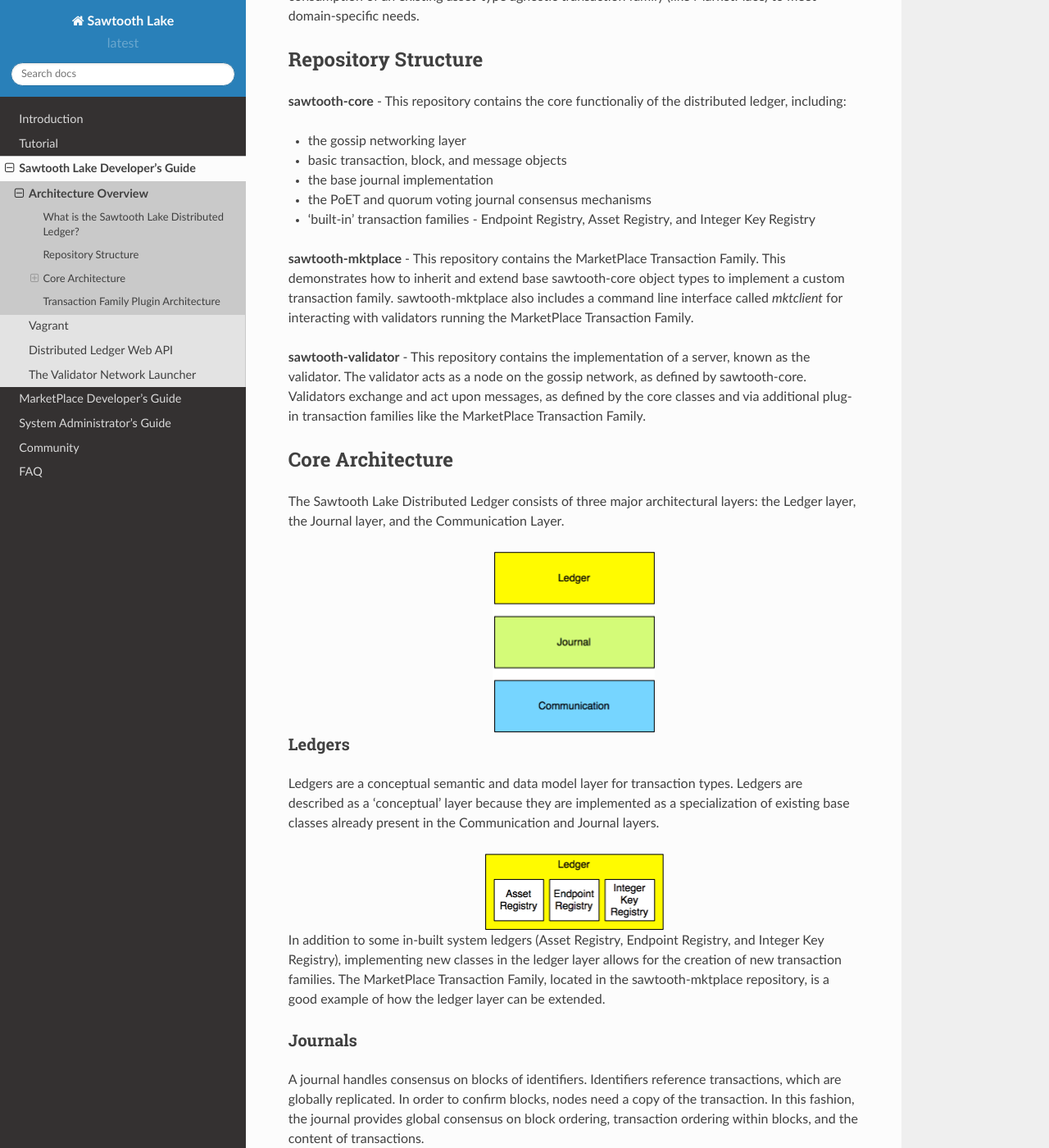
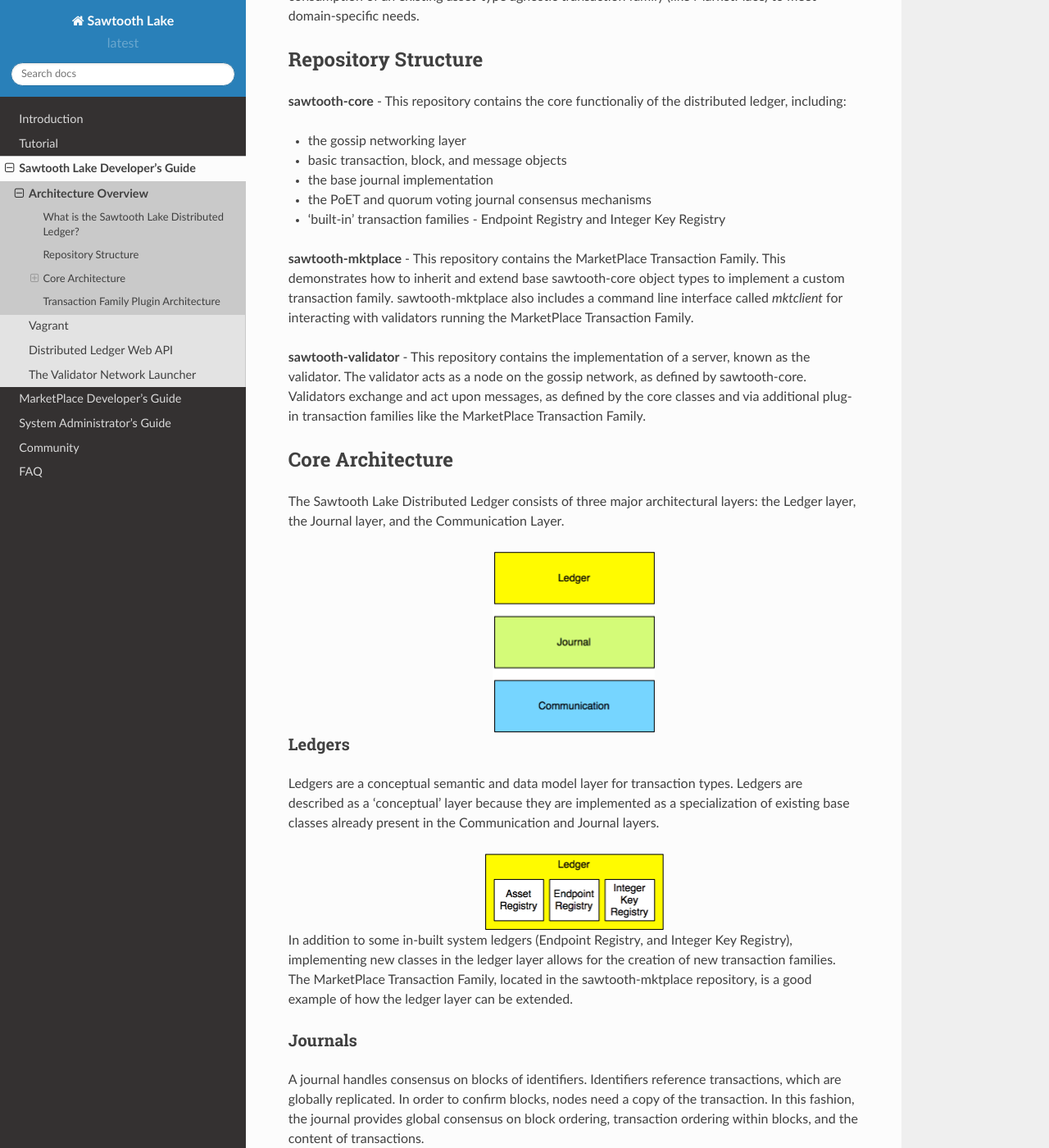
Before and after one commit to hyperledger-archives/sawtooth-core, a Sphinx documentation site: the page built from source/sawtooth_developers_guide/architecture_overview.rst, in a window 1280 px wide and 1400 px high, scrolled down 472 px. Shown: the whole window at 82% size. Built offline with Sphinx 7.4.7 and the Read the Docs theme 2.0.0, drawn with Linux system fonts in a browser that asks for light colours; pages that are not in the unit, such as notebooks, are missing from menus.

Commit message:
remove references to Asset Registry which is being removed from core

```diff
--- a/source/sawtooth_developers_guide/architecture_overview.rst
+++ b/source/sawtooth_developers_guide/architecture_overview.rst
@@ -30,8 +30,8 @@
 * basic transaction, block, and message objects
 * the base journal implementation
 * the PoET and quorum voting journal consensus mechanisms
-* 'built-in' transaction families - Endpoint Registry, Asset Registry,
-  and Integer Key Registry
+* 'built-in' transaction families - Endpoint Registry and Integer Key
+  Registry
 
 **sawtooth-mktplace** - This repository contains the MarketPlace
 Transaction Family. This demonstrates how to inherit and extend base
@@ -71,11 +71,11 @@
    :scale: 50 %
    :align: center
 
-In addition to some in-built system ledgers (Asset Registry, Endpoint
-Registry, and Integer Key Registry), implementing new classes in the
-ledger layer allows for the creation of new transaction families. The
-MarketPlace Transaction Family, located in the sawtooth-mktplace
-repository, is a good example of how the ledger layer can be extended.
+In addition to some in-built system ledgers (Endpoint Registry, and
+Integer Key Registry), implementing new classes in the ledger layer
+allows for the creation of new transaction families. The MarketPlace
+Transaction Family, located in the sawtooth-mktplace repository, is a
+good example of how the ledger layer can be extended.
 
 Journals
 --------
```
